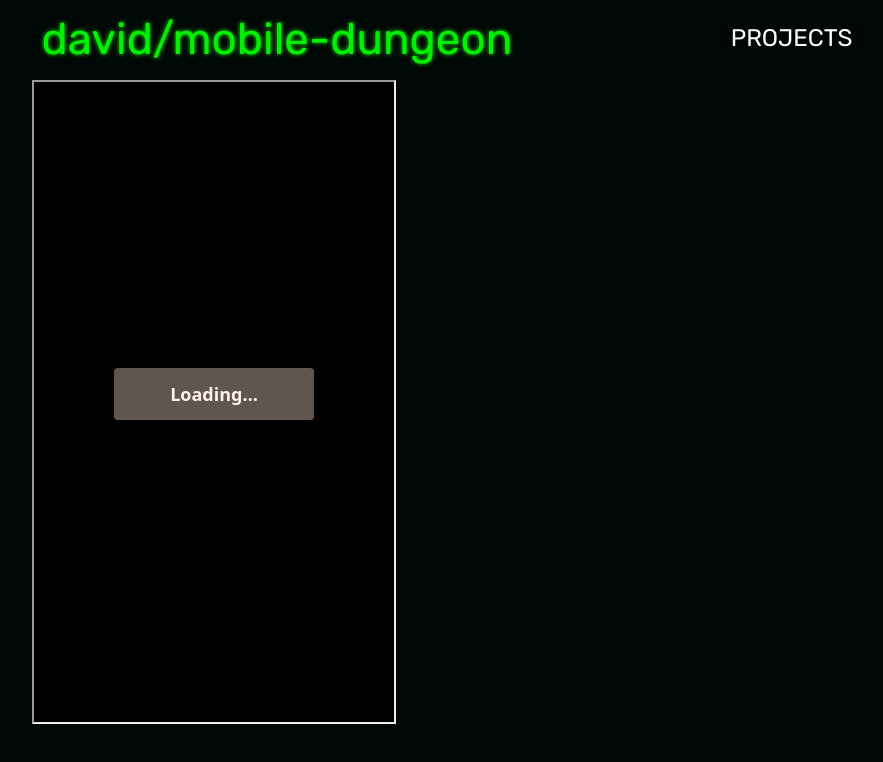
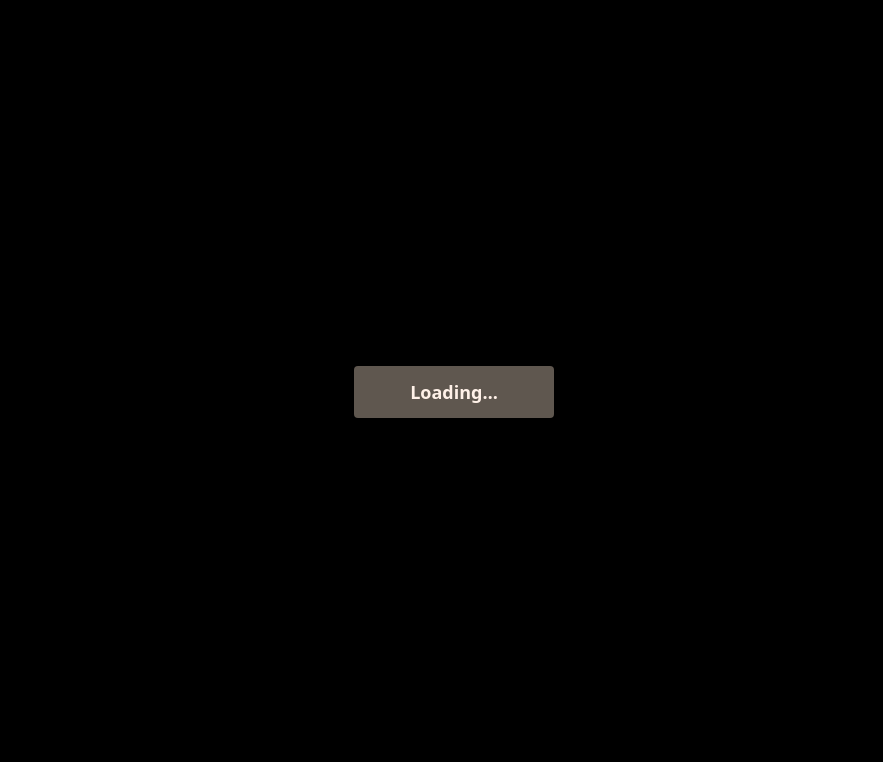
Before and after one commit to spad4/spad4.github.io, an Angular app: page /mobile-dungeon in a window 1280 px wide. Shown: the top 762 px of the page, without its empty margins (186-1069 px from the left). Built offline with nearby package versions, Linux system fonts and the light colour scheme; no server answers.

Commit message:
ok demo fullscreen?!

```diff
--- a/src/app/mobiledungeon/mobiledungeon.component.html
+++ b/src/app/mobiledungeon/mobiledungeon.component.html
@@ -1 +1 @@
-<iframe src="../../games/mobile-dungeon/index.html" height="640" width="360"></iframe>
+<iframe src="../../games/mobile-dungeon/index.html" height="640" width="360" style="position:fixed; top:0; left:0; bottom:0; right:0; width:100%; height:100%; border:none; margin:0; padding:0; overflow:hidden; z-index:999999;"></iframe>
```
